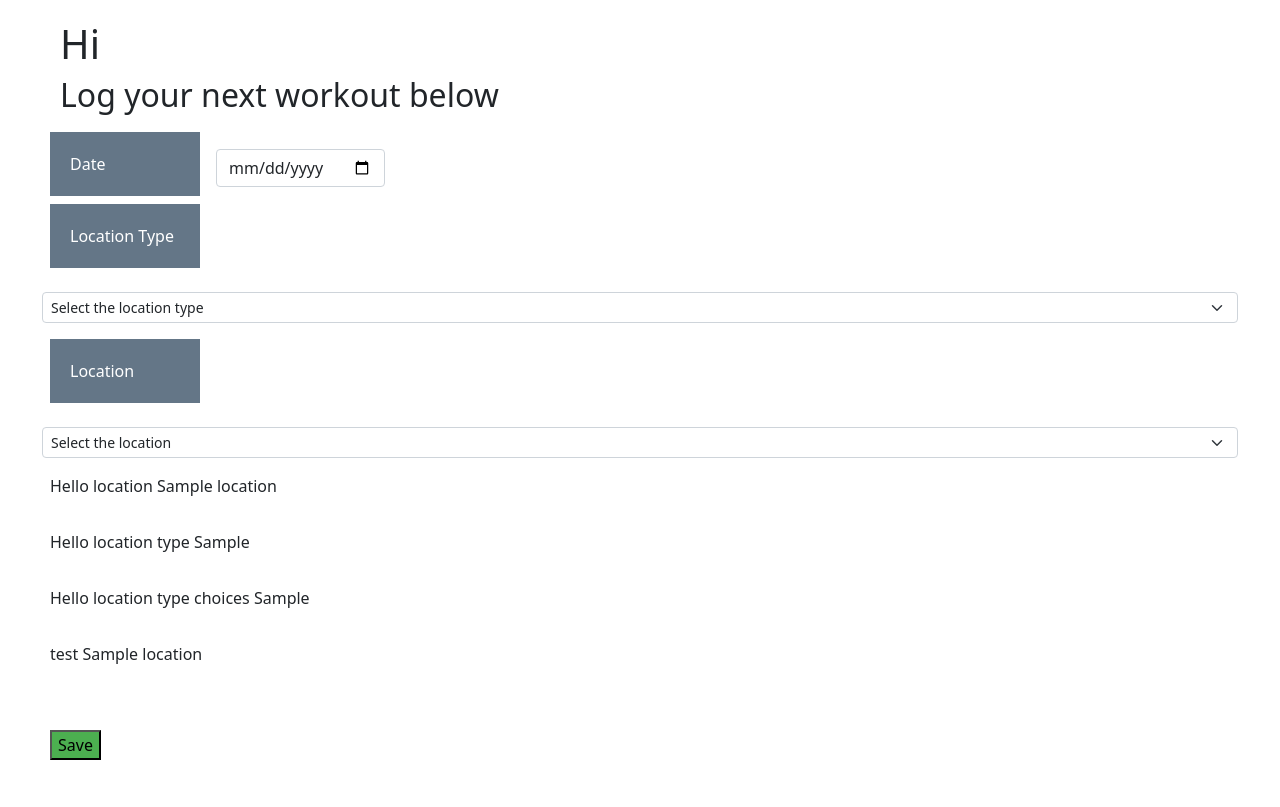
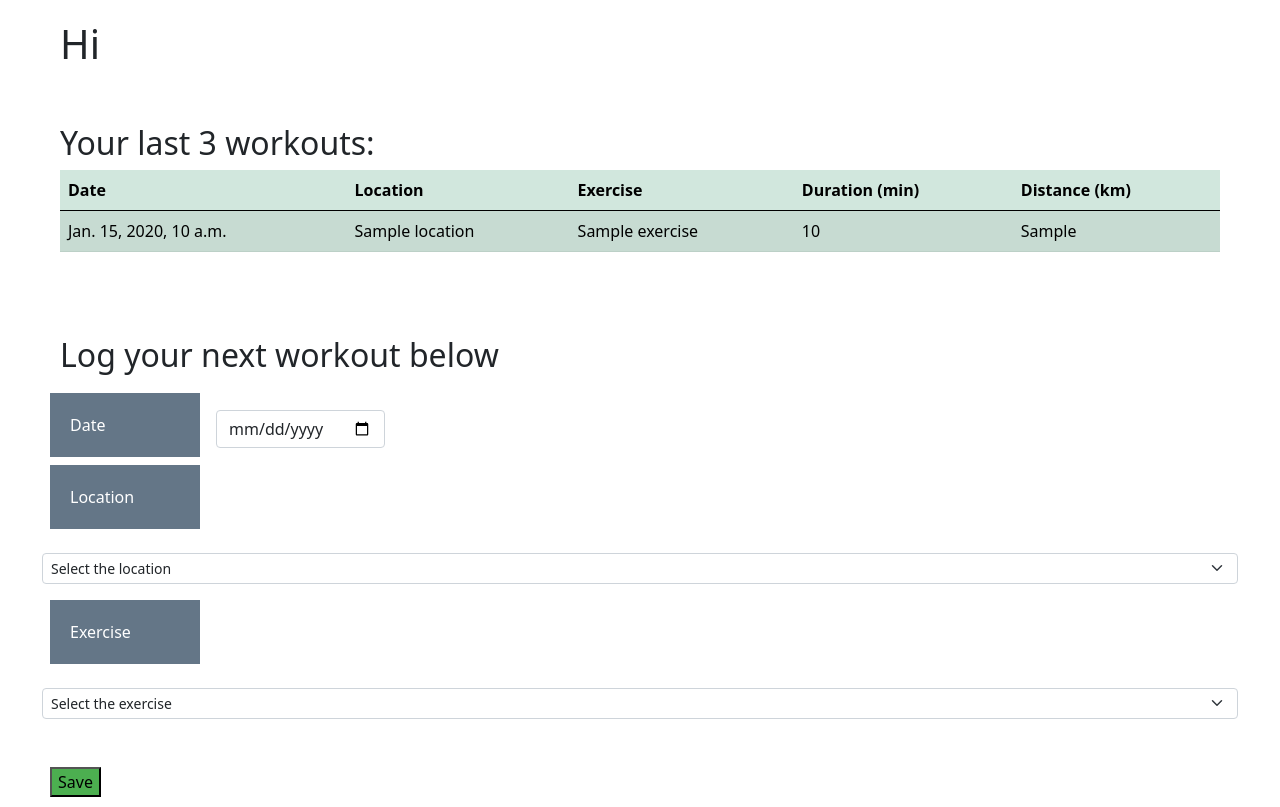
Before and after one commit to cosmeow/buddymeup, a Django app: template ediary/templates/ediary/home.html in a window 1280 px wide. Before the commit the page ends 760 px from the top, so only its background shows below. Run offline with Django 3.2, Linux system fonts and the light colour scheme; the template is opened without the code that fills it: most values are stand-ins (such as "Sample title", 1, 10 or a date in 2020).

Commit message:
added exercise history to home view and fixed form dropdown

```diff
--- a/ediary/admin.py
+++ b/ediary/admin.py
@@ -2,6 +2,10 @@ from django.contrib import admin
 
 from .models import ExerciseLocation
 from .models import Users
+from .models import Exercise
+from .models import Activities
 # Register your models here.
+admin.site.register(Users)
 admin.site.register(ExerciseLocation)
-admin.site.register(Users)
+admin.site.register(Exercise)
+admin.site.register(Activities)
--- a/ediary/templates/ediary/home.html
+++ b/ediary/templates/ediary/home.html
@@ -3,6 +3,35 @@
 {% block content %}
     <div class="content">
         <h1>Hi {{user.first_name}}</h1>
+        <br><br>
+        <h2>Your last 3 workouts:</h2>
+        <table class="table table-success table-striped">
+            <thead>
+                <tr>
+                    <th scope='col'>Date</th>
+                    <th scope='col'>Location</th>
+                    <th scope='col'>Exercise</th>
+                    <th scope='col'>Duration (min)</th>
+                    <th scope='col'>Distance (km)</th>
+                </tr>
+            </thead>
+            <tbody>
+            {% for a in activitylog%}
+                 <tr>
+                    <td>{{a.date}}</td>
+                    <td>{{a.location}}</td>
+                    <td>{{a.exercise}}</td>
+                    <td>{{a.duration_min}}</td>
+                    <td>{{a.distance_km}}</td>
+                 </tr>
+            {% endfor %}
+            </tbody>
+
+        </table>
+        <br><br>
+    </div>
+
+    <div class="content">
         <h2>Log your next workout below</h2>
     </div>
     <form>
@@ -16,31 +45,25 @@
         </div>
         <div class="row g-3 align-items-center">
                 <div class="col-auto">
-                    <label for="Location Type" class="form-label">Location Type</label>
-                </div>
-                <select class="form-select form-select-sm" aria-label=".form-select-sm Location Type">
-                    <option selected>Select the location type</option>
-                    <option value="1">{{elocation.location_type}}</option>
-                    <option value="2">{{elocation.LOCATION_TYPE_CHOICES}}</option>
-                </select>
-                <div class="col-auto">
                     <label for="Location" class="form-label">Location</label>
                 </div>
                 <select class="form-select form-select-sm" aria-label=".form-select-sm example">
                     <option selected>Select the location</option>
-                    <option value="1">{{elocation.location}}</option>
-                    <option value="2">{{elocation.location}}</option>
-                    <option value="3">{{elocation.location}}</option>
-                    <option value="4">{{elocation.location}}</option>
+                    {% for instance in elocation %}
+                        <option value={{instance.id}}>{{instance.location}}</option>
+                    {% endfor %}
                 </select>
-                <p>Hello location {{elocation.location}}</p>
-                <p>Hello location type {{elocation.location_type}}</p>
-                <p>Hello location type choices {{elocation.LOCATION_TYPE_CHOICES}}</p>
-                {% for location in elocation.location %}
-                    <p>test {{location}}</p>
-                {% endfor %}
+                <div class="col-auto">
+                    <label for="Exercise" class="form-label">Exercise</label>
+                </div>
+                <select class="form-select form-select-sm" aria-label=".form-select-sm example">
+                    <option selected>Select the exercise</option>
+                    {% for e in exercises %}
+                        <option value={{e.id}}>{{e.exercise_name}}</option>
+                    {% endfor %}
+                </select>
         </div>
-       <br><br>
+        <br><br>
         <button type="submit" class="register-button">Save</button>
     </form>
 {% endblock %}
```
Also changed, not shown: ediary/models.py (+6 -5 lines), ediary/views.py (+10 -6 lines).
